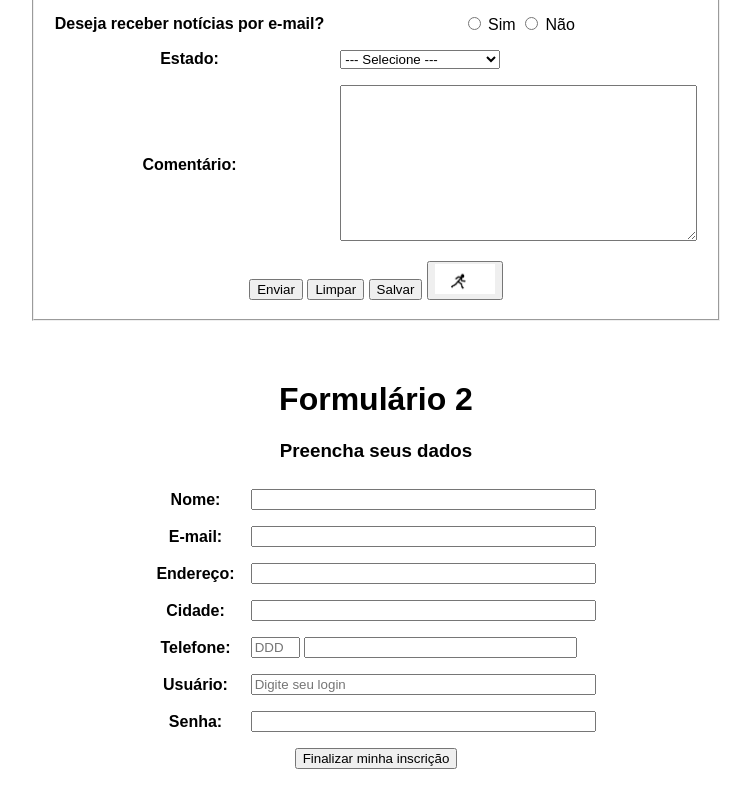
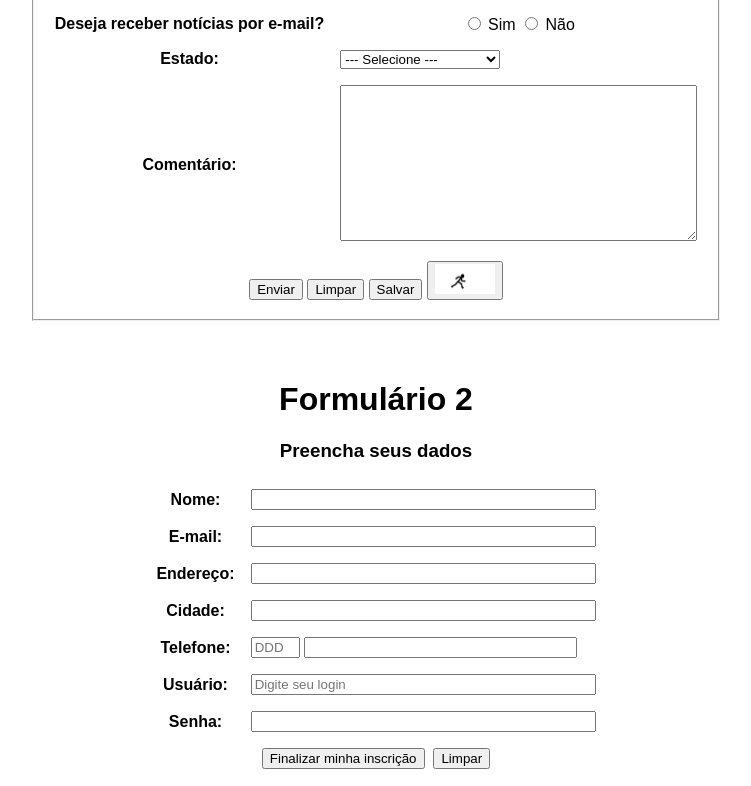
Before and after one commit to stella-oliveira/HTML, a plain HTML site: page Atividade 7/formularios.html in a window 1280 px wide. Shown: the part 479-1265 px from the top of the page, without its empty margins (264-1015 px from the left). Drawn offline with Linux system fonts and the light colour scheme.

Commit message:
Update formularios.html

```diff
--- a/Atividade 7/formularios.html
+++ b/Atividade 7/formularios.html
@@ -181,6 +181,7 @@
 	<h1>Formulário 2</h1>
 	<h3>Preencha seus dados</h3>
 
+    <form action="enviar.php" method="post" name="cadastro">
     	<table align="center" cellpadding="7">
     		<tr>
     			<td><label for="nome"><b>Nome:</b></label></td>
@@ -220,11 +221,11 @@
     	    </tr>
 
     	    <tr>
-	    	<td colspan="2"><input type="submit" value="Finalizar minha inscrição" id="enviar" name="enviar" /></td>
+    	    	<td colspan="2"><input type="submit" value="Finalizar minha inscrição" id="enviar" name="enviar" />&nbsp;&nbsp;<input type="reset" value="Limpar" id="limpar" name="limpar"/></td>
     	    </tr>
 
     	</table>
-
+    </form>
 	</font>
 	</body>
 
```
Lines whose indentation alone changed are shown as unchanged.
